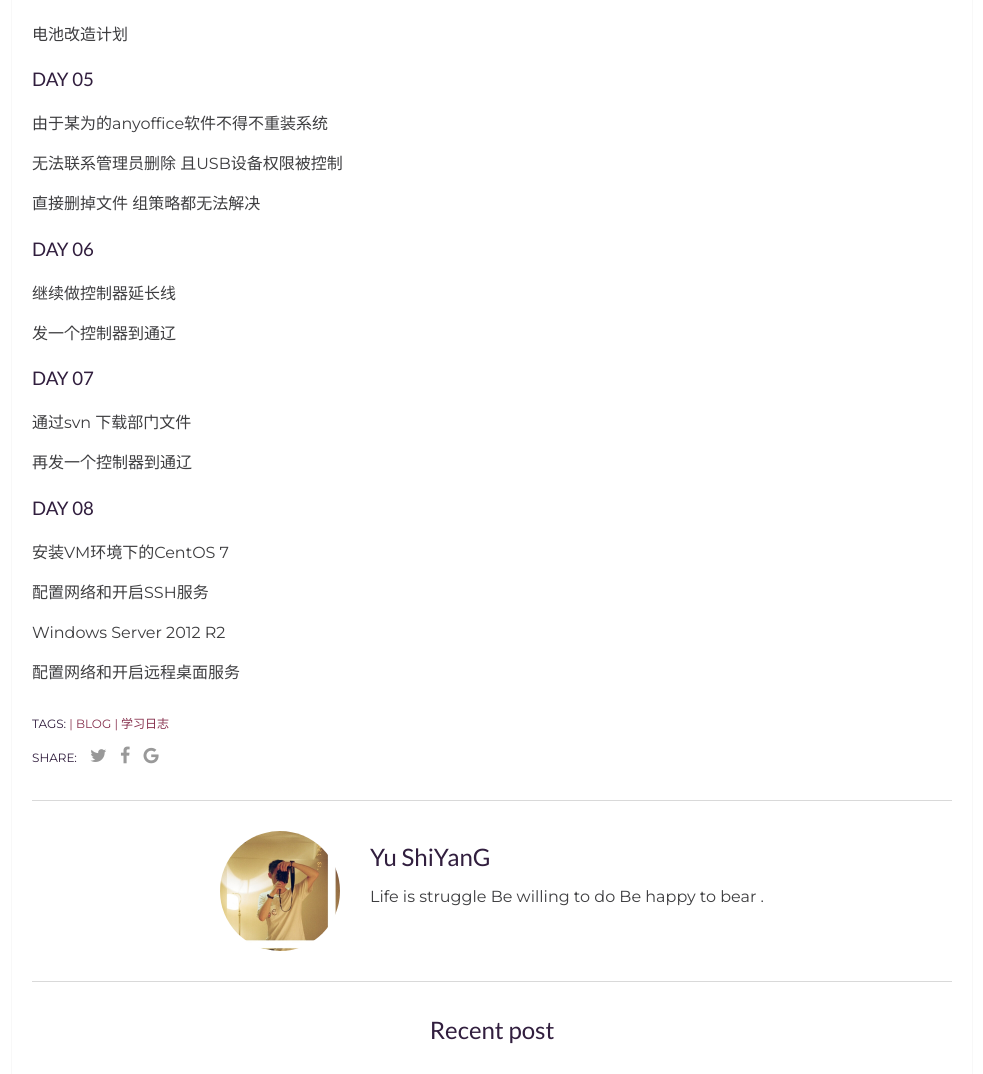
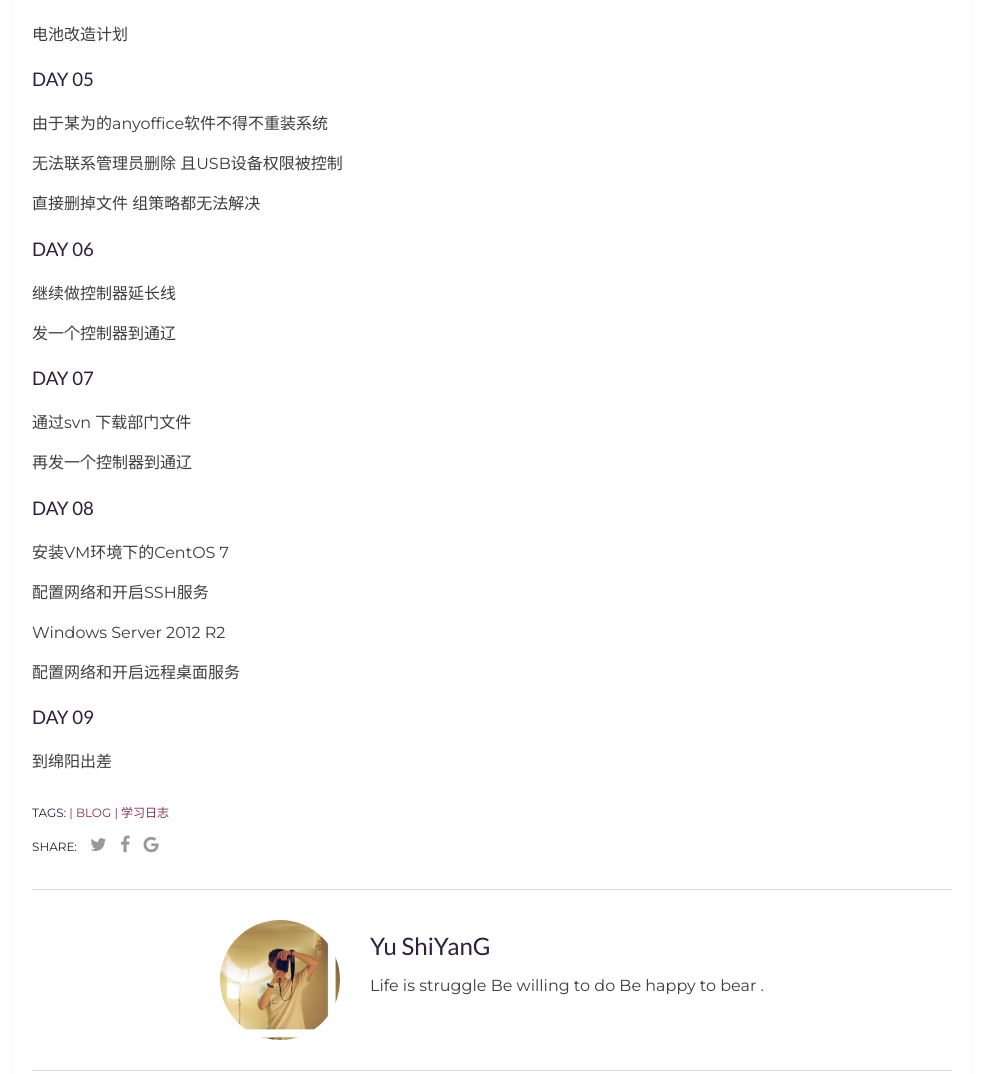
Before and after one commit to techysy/techysy.github.io, a Jekyll site: the page built from _posts/2020-05-25-move-brick-log.markdown, in a window 1280 px wide, cut to the strip 1557-2631 px from the top of the page. Shown: the whole strip, without its empty margins (148-1131 px from the left). Built offline with Jekyll 4.4.1, drawn with Linux system fonts in a browser that asks for light colours; comment, search, counter and statistics services are not loaded; a style sheet for code colours, icons or effects is not loaded.

Commit message:
Update 2020-05-25-move-brick-log.markdown

```diff
--- a/_posts/2020-05-25-move-brick-log.markdown
+++ b/_posts/2020-05-25-move-brick-log.markdown
@@ -79,3 +79,7 @@ categories: 分享
 Windows Server 2012 R2
 
 配置网络和开启远程桌面服务
+
+### DAY 09
+
+到绵阳出差
```
